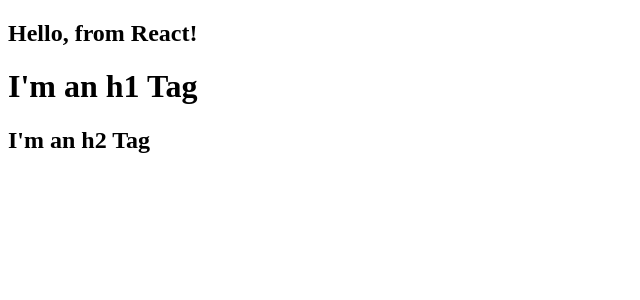
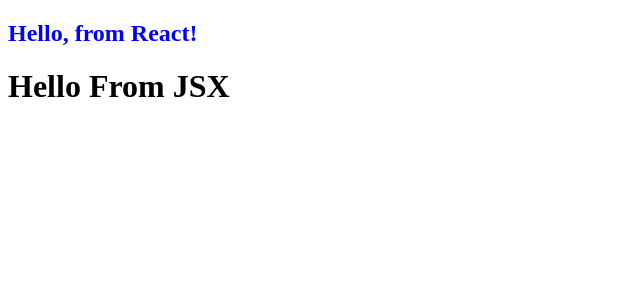
Before and after one commit to snehaadak/Food-Ordering-App, a React (Vite) app: page / in a window 1280 px wide. Shown: the top 300 px of the page, without its empty margins (0-640 px from the left). Built offline with nearby package versions, Linux system fonts and the light colour scheme.

Commit message:
About JSX

```diff
--- a/App.js
+++ b/App.js
@@ -10,13 +10,19 @@ console.log(heading2);
 const root2 = ReactDOM.createRoot(document.getElementById("root2"))
 root2.render(heading2)
 
+// Simple React code without JSX
+// const parent = React.createElement("div", {id: "parent" },
+//     React.createElement("div", {id:"child"} ,
+//         [React.createElement("h1",{},"I'm an h1 Tag"),
+//          React.createElement("h2",{},"I'm an h2 Tag")
+//         ]
+//     )
+// );
 
-const parent = React.createElement("div", {id: "parent" },
-    React.createElement("div", {id:"child"} ,
-        [React.createElement("h1",{},"I'm an h1 Tag"),
-         React.createElement("h2",{},"I'm an h2 Tag")
-        ]
-    )
-);
+//Basic JSX code
+const jsxHeading = <h1>Hello From JSX</h1>
+
+
+//IMP part for rendering our whole piece of code
 const root3 = ReactDOM.createRoot(document.getElementById("root"))
-root3.render(parent);
+root3.render(jsxHeading);
--- a/index.html
+++ b/index.html
@@ -27,6 +27,7 @@
     </div>
 
     <div id="root">
+        <h1>Not Rendered!!</h1>
     </div>
 
 </body>
--- a/style.css
+++ b/style.css
@@ -0,0 +1,3 @@
+#heading{
+    color: blue;
+}
```
